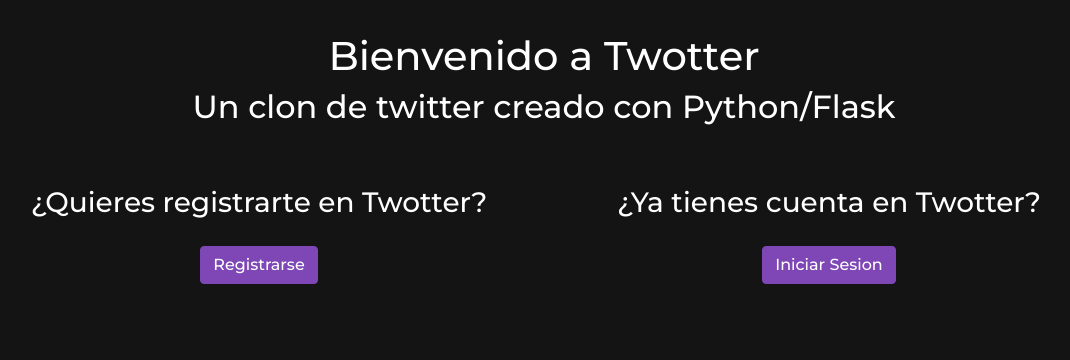
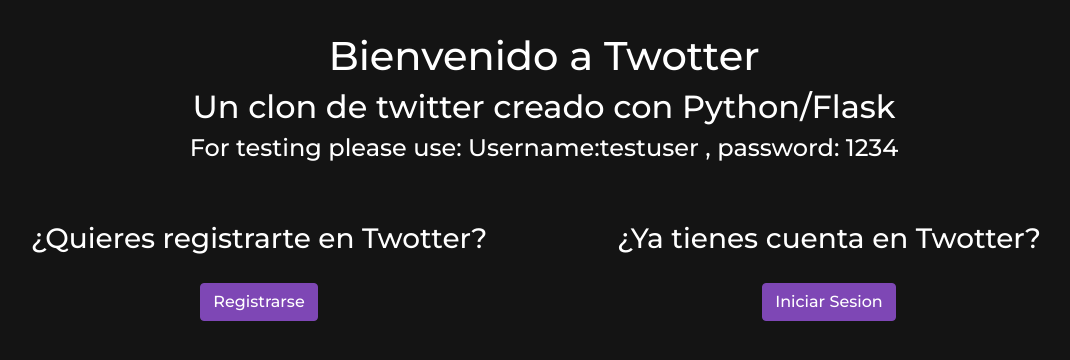
Before and after one commit to MiguelDiezy/Flask-Twitter, a Flask app: page / in a window 1280 px wide. Shown: the top 360 px of the page, without its empty margins (96-1166 px from the left). Run offline with Flask 2, Linux system fonts and the light colour scheme; some libraries are stand-ins or nearby versions.

Commit message:
testuser info added

```diff
--- a/app/templates/index.html
+++ b/app/templates/index.html
@@ -9,6 +9,7 @@
     <div class="row welcome-text">
         <h1>Bienvenido a Twotter</h1>
         <h2>Un clon de twitter creado con Python/Flask</h2>
+        <h4>For testing please use: Username:testuser , password: 1234</h4>
     </div>
     <div class="row login-register-area">
         <div class="col-xl-6 col-md-12 register-button">
```
